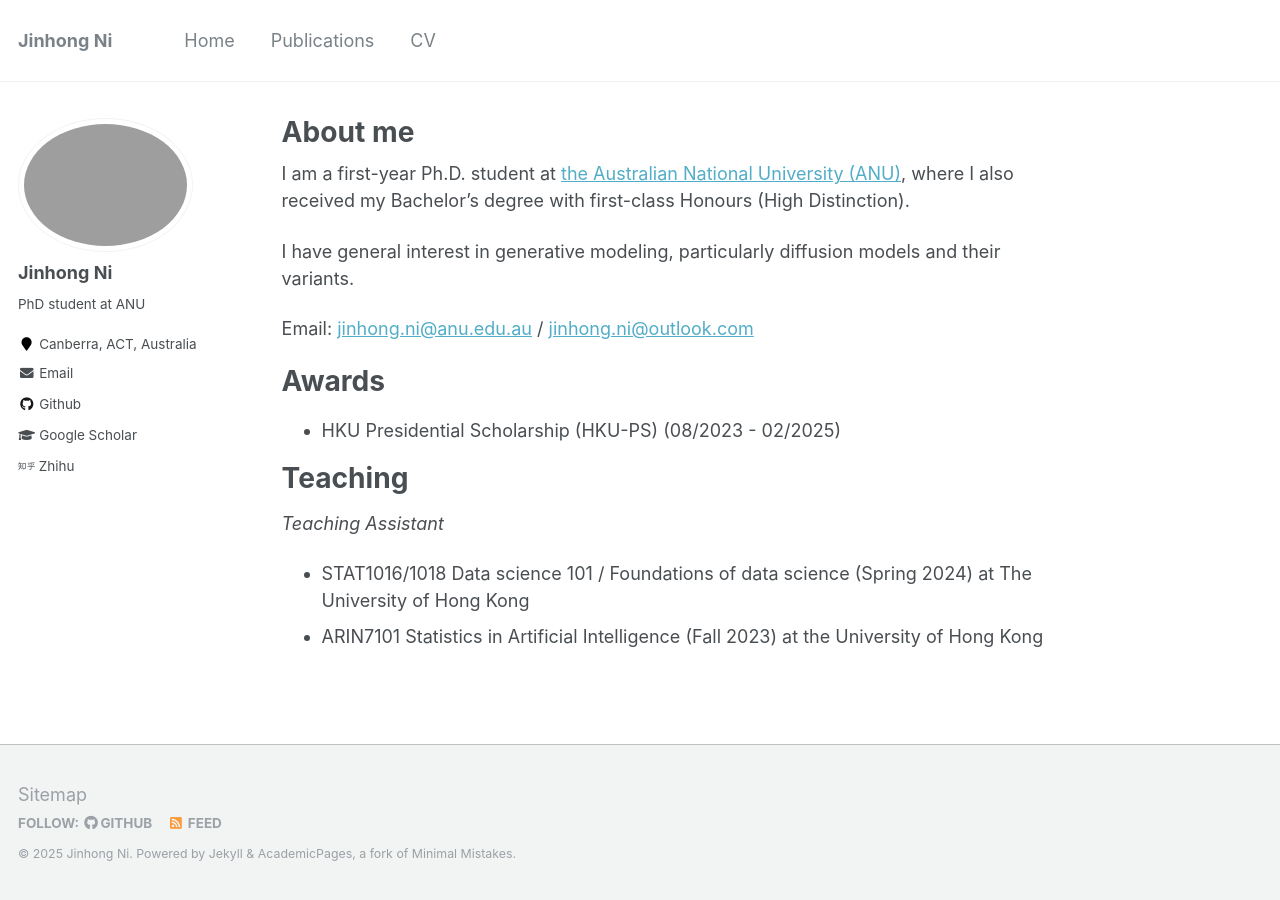
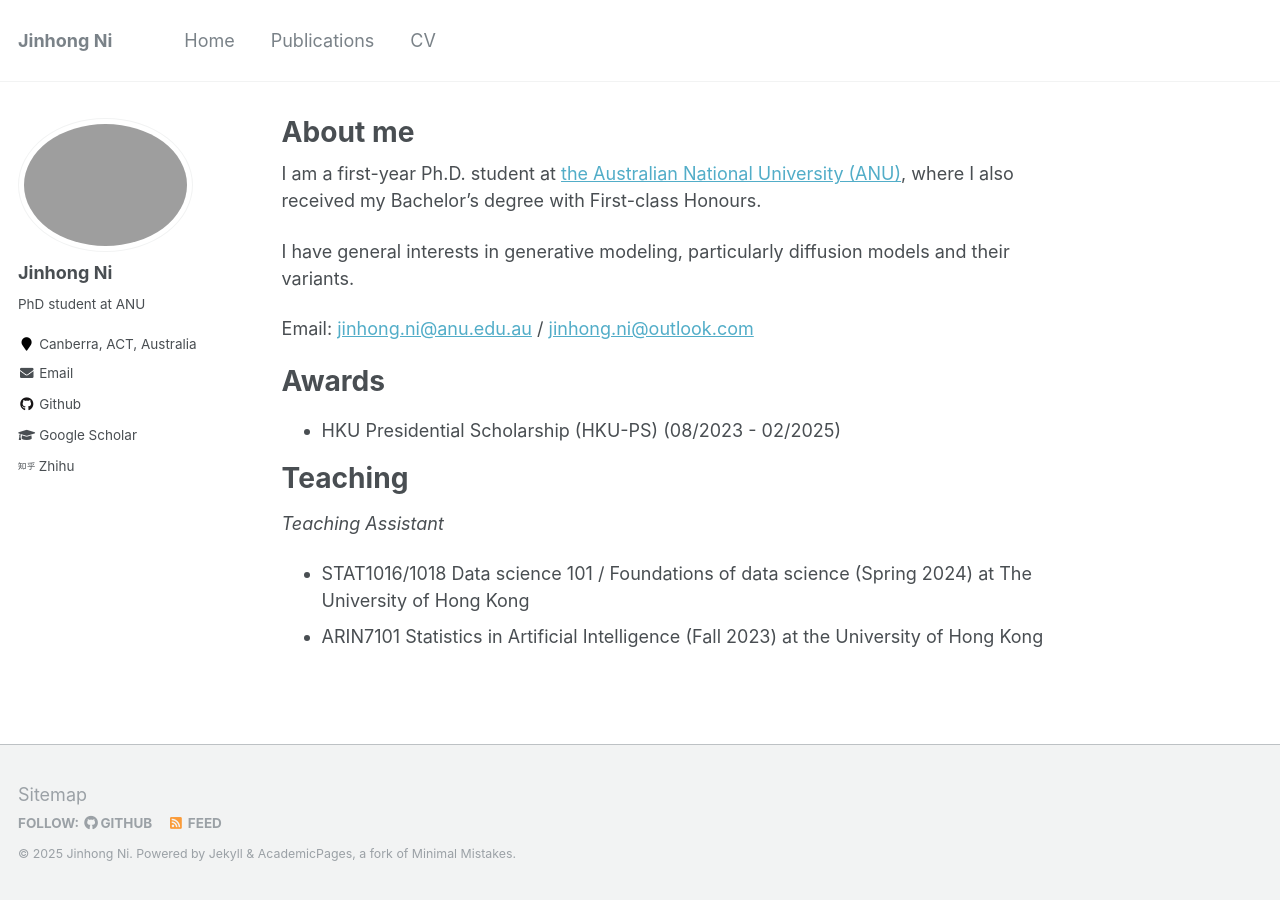
Before and after one commit to jinhong-ni/jinhong-ni.github.io, a Jekyll site: the page built from _pages/about.md, in a window 1280 px wide. Built offline with Jekyll 4.4.1, drawn with Linux system fonts in a browser that asks for light colours.

Commit message:
update about

```diff
--- a/_includes/archive-single.html
+++ b/_includes/archive-single.html
@@ -46,7 +46,7 @@
 		  {{ post.author}} <br />
           {{ post.venue }}, {{ post.date | default: "1900-01-01" | date: "%Y" }}
           {% if post.award %}
-            <b>({{ post.award }})</b>
+            (<b>{{ post.award }}</b>)
         {% endif %}
         <br />
 	          {% if post.paperurl %}
--- a/_pages/about.md
+++ b/_pages/about.md
@@ -10,9 +10,9 @@ redirect_from:
 
 <!-- <strong>More to be updated!</strong> -->
 
-I am a first-year Ph.D. student at [the Australian National University (ANU)](https://www.anu.edu.au/), where I also received my Bachelor's degree with first-class Honours (High Distinction).
+I am a first-year Ph.D. student at [the Australian National University (ANU)](https://www.anu.edu.au/), where I also received my Bachelor's degree with First-class Honours.
 
-I have general interest in generative modeling, particularly diffusion models and their variants.
+I have general interests in generative modeling, particularly diffusion models and their variants.
 
 Email: <jinhong.ni@anu.edu.au> / <jinhong.ni@outlook.com>
 
```
